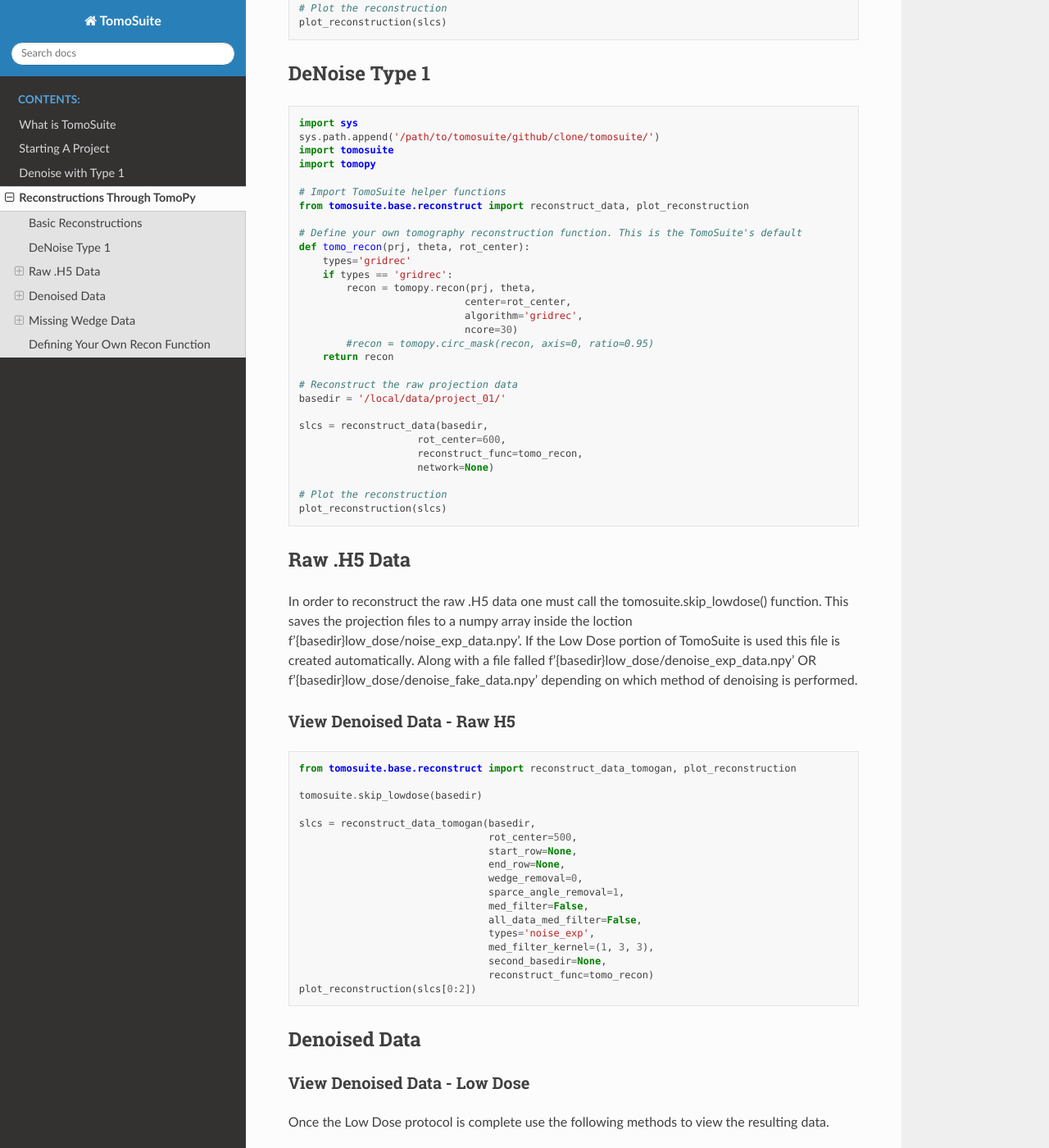
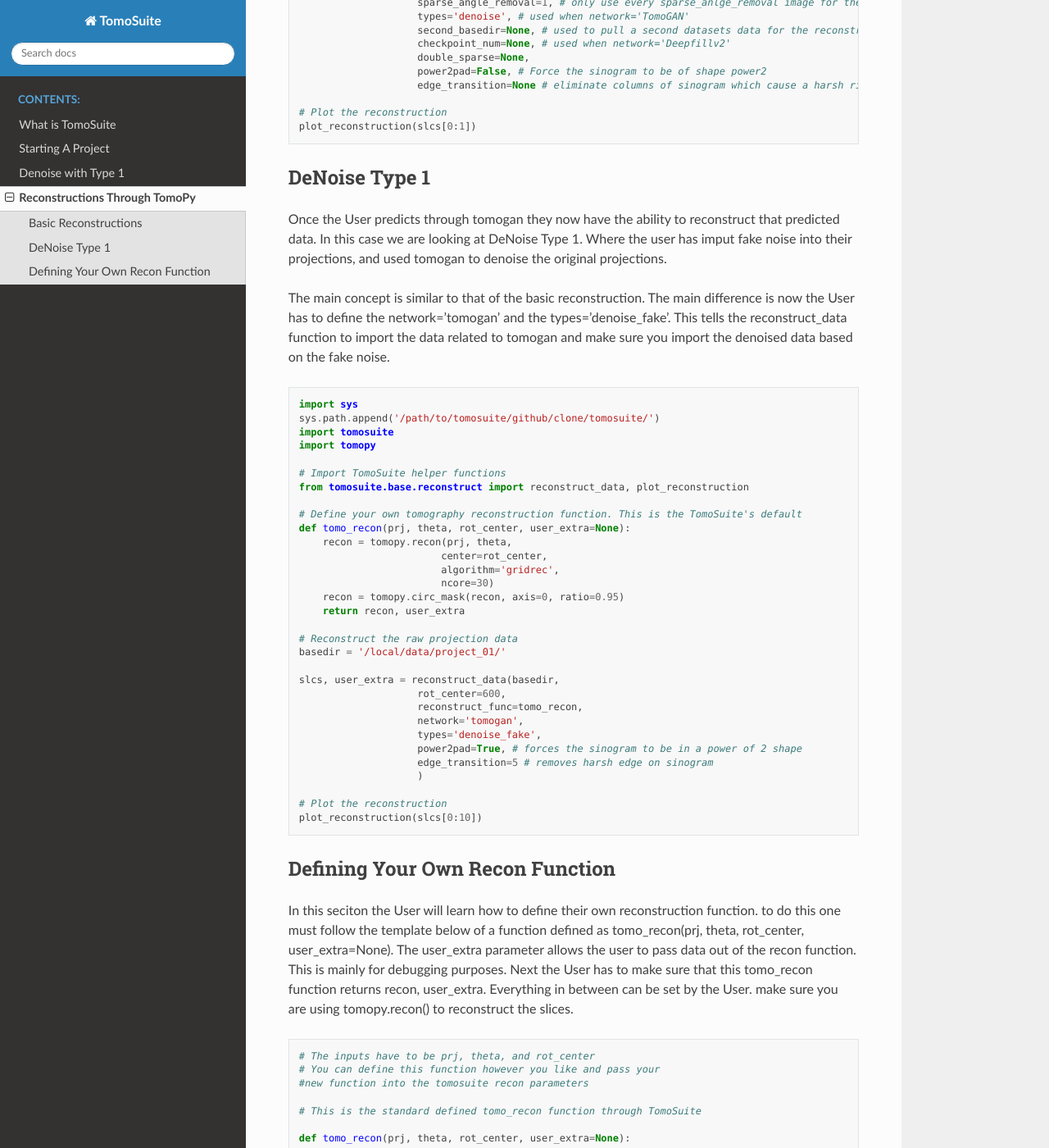
Before and after one commit to WilliamJudge94/tomosuitepy, a Sphinx documentation site: the page built from docs/00_reconstructions.rst, in a window 1280 px wide and 1400 px high, scrolled down 865 px. Shown: the whole window at 82% size. Built offline with Sphinx 7.4.7 and the Read the Docs theme 2.0.0, drawn with Linux system fonts in a browser that asks for light colours; some of the changed text lies outside the part shown.

Commit message:
Fixing DenoiseT1 in docs

```diff
--- a/docs/00_reconstructions.rst
+++ b/docs/00_reconstructions.rst
@@ -8,6 +8,8 @@ Reconstructions Through TomoPy
 
 Basic Reconstructions
 =====================
+
+This section will show a User how to use the raw hdf5 projections to reconstruct a CT scan. The basics are to import the correct modules, define a reconstruction function, and pass that function to the reconstruct_data function which handels everything else. The reconstruct_data function is a wrapper which has the ability to pull data from many different directories. Most use cases will be explained somewhere on this page.
 
 .. code:: python
 
@@ -20,20 +22,17 @@ Basic Reconstructions
     from tomosuite.base.reconstruct import reconstruct_data, plot_reconstruction
 
     # Define your own tomography reconstruction function. This is the TomoSuite's default
-    def tomo_recon(prj, theta, rot_center):
-        types='gridrec'
-        if types == 'gridrec':
-            recon = tomopy.recon(prj, theta,
-                                center=rot_center,
-                                algorithm='gridrec',
-                                ncore=30)
-            #recon = tomopy.circ_mask(recon, axis=0, ratio=0.95)
-        return recon
+    def tomo_recon(prj, theta, rot_center, user_extra=None):
+        recon = tomopy.recon(prj, theta,
+                            center=rot_center,
+                            algorithm='gridrec',
+                            ncore=30)
+        return recon, user_extra
 
     # Reconstruct the raw projection data
     basedir = '/local/data/project_01/'
 
-    slcs = reconstruct_data(basedir,
+    slcs, user_extra = reconstruct_data(basedir,
                         rot_center,
                         start_row=None, # If the User doesnt want to reconstruct all rows
                         end_row=None, # If the User doesnt want to reconstruct all rows
@@ -47,14 +46,20 @@ Basic Reconstructions
                         types='denoise', # used when network='TomoGAN'
                         second_basedir=None, # used to pull a second datasets data for the reconstruction
                         checkpoint_num=None, # used when network='Deepfillv2'
-                        double_sparse=None)
+                        double_sparse=None,
+                        power2pad=False, # Force the sinogram to be of shape power2
+                        edge_transition=None # eliminate columns of sinogram which cause a harsh ring effect in the recon)
 
     # Plot the reconstruction
-    plot_reconstruction(slcs)
+    plot_reconstruction(slcs[0:1])
 
 
 DeNoise Type 1
 ==============
+
+Once the User predicts through tomogan they now have the ability to reconstruct that predicted data. In this case we are looking at DeNoise Type 1. Where the user has imput fake noise into their projections, and used tomogan to denoise the original projections.
+
+The main concept is similar to that of the basic reconstruction. The main difference is now the User has to define the network='tomogan' and the types='denoise_fake'. This tells the reconstruct_data function to import the data related to tomogan and make sure you import the denoised data based on the fake noise.
 
 .. code:: python
 
@@ -67,111 +72,36 @@ DeNoise Type 1
     from tomosuite.base.reconstruct import reconstruct_data, plot_reconstruction
 
     # Define your own tomography reconstruction function. This is the TomoSuite's default
-    def tomo_recon(prj, theta, rot_center):
-        types='gridrec'
-        if types == 'gridrec':
-            recon = tomopy.recon(prj, theta,
-                                center=rot_center,
-                                algorithm='gridrec',
-                                ncore=30)
-            #recon = tomopy.circ_mask(recon, axis=0, ratio=0.95)
-        return recon
+    def tomo_recon(prj, theta, rot_center, user_extra=None):
+        recon = tomopy.recon(prj, theta,
+                            center=rot_center,
+                            algorithm='gridrec',
+                            ncore=30)
+        recon = tomopy.circ_mask(recon, axis=0, ratio=0.95)
+        return recon, user_extra
 
     # Reconstruct the raw projection data
     basedir = '/local/data/project_01/'
 
-    slcs = reconstruct_data(basedir,
+    slcs, user_extra = reconstruct_data(basedir,
                         rot_center=600,
                         reconstruct_func=tomo_recon,
-                        network=None)
+                        network='tomogan',
+                        types='denoise_fake',
+                        power2pad=True, # forces the sinogram to be in a power of 2 shape
+                        edge_transition=5 # removes harsh edge on sinogram
+                        )
 
     # Plot the reconstruction
-    plot_reconstruction(slcs)
+    plot_reconstruction(slcs[0:10])
 
 
-Raw .H5 Data
-============
-
-In order to reconstruct the raw .H5 data one must call the tomosuite.skip_lowdose() function. This saves the projection files to a numpy array inside the loction f'{basedir}low_dose/noise_exp_data.npy'. If the Low Dose portion of TomoSuite is used this file is created automatically. Along with a file falled f'{basedir}low_dose/denoise_exp_data.npy' OR f'{basedir}low_dose/denoise_fake_data.npy' depending on which method of denoising is performed.
-
-View Denoised Data - Raw H5
----------------------------
-
-
-.. code:: python
-
-
-    from tomosuite.base.reconstruct import reconstruct_data_tomogan, plot_reconstruction
-
-    tomosuite.skip_lowdose(basedir)
-
-    slcs = reconstruct_data_tomogan(basedir,
-                                    rot_center=500,
-                                    start_row=None,
-                                    end_row=None,
-                                    wedge_removal=0,
-                                    sparce_angle_removal=1,
-                                    med_filter=False,
-                                    all_data_med_filter=False,
-                                    types='noise_exp',
-                                    med_filter_kernel=(1, 3, 3),
-                                    second_basedir=None,
-                                    reconstruct_func=tomo_recon)
-    plot_reconstruction(slcs[0:2])
-
-
-Denoised Data
-=============
-
-View Denoised Data - Low Dose
------------------------------
-
-Once the Low Dose protocol is complete use the following methods to view the resulting data.
-
-.. code:: python
-
-
-    from tomosuite.base.reconstruct import reconstruct_data_tomogan, plot_reconstruction
-
-
-    # Original
-    slc = reconstruct_data_tomogan(basedir,
-                                    rot_center=624,
-                                    types='noise_exp')
-    plot_reconstruction(slc[0:2])
-
-    # Denoised
-    slc = reconstruct_data_tomogan(basedir,
-                                    types='denoise_exp')
-    plot_reconstruction(slc[0:2])
-
-
-Missing Wedge Data
-==================
-
-
-View Simulated Wedge Artifact
------------------------------
-
-After calling the 'fake_missing_wedge()' function for the DeWedge artifacting protocol, one might like to view the reconstruction of these projections.
-
-
-View Inpainted Sinogram Missing Wedge Data
-------------------------------------------
-
-
-.. code:: python
-
-
-    from tomosuite.base.reconstruct import reconstruct_data_deepfillv2, plot_reconstruction
-
-
-    slc = reconstruct_data_deepfillv2(basedir, load_epoch, rot_center=383)
-    plot_reconstruction(slc[0:10], clim=(0, 1))
 
 
 Defining Your Own Recon Function
 ================================
+
+In this seciton the User will learn how to define their own reconstruction function. to do this one must follow the template below of a function defined as tomo_recon(prj, theta, rot_center, user_extra=None). The user_extra parameter allows the user to pass data out of the recon function. This is mainly for debugging purposes. Next the User has to make sure that this tomo_recon function returns recon, user_extra. Everything in between can be set by the User. make sure you are using tomopy.recon() to reconstruct the slices.
 
 
 .. code:: python
@@ -182,19 +112,22 @@ Defining Your Own Recon Function
 
     # This is the standard defined tomo_recon function through TomoSuite
 
-    def tomo_recon(prj, theta, rot_center):
+    def tomo_recon(prj, theta, rot_center, user_extra=None):
 
-        types='gridrec'
+        recon_type='gridrec'
 
+        # Add preprocessing steps here
         #prj = tomopy.remove_stripe_ti(prj, 2)
-        if types == 'gridrec':
+
+
+        if recon_type == 'gridrec':
             recon = tomopy.recon(prj, theta,
                                 center=rot_center,
                                 algorithm='gridrec',
                                 ncore=16)
             recon = tomopy.circ_mask(recon, axis=0, ratio=0.95)
 
-        elif types == 'gridrec_parzen':
+        elif recon_type == 'gridrec_parzen':
             recon = tomopy.recon(prj, theta,
                                 center=rot_center,
                                 algorithm='gridrec',
@@ -202,7 +135,7 @@ Defining Your Own Recon Function
                                 filter_name='parzen')
             recon = tomopy.circ_mask(recon, axis=0, ratio=0.95)
 
-        elif types == 'sirt':
+        elif recon_type == 'sirt':
             extra_options ={'MinConstraint':0}
             options = {'proj_type':'cuda', 'method':'SIRT_CUDA',
                         'num_iter':200, 'extra_options': extra_options}
@@ -214,15 +147,17 @@ Defining Your Own Recon Function
         #Remove ring artifacts, this comes with a slight resolution cost
         #recon = tomopy.remove_ring(recon, center_x=None, center_y=None, thresh=300.0)
 
-        return recon
+        return recon, user_extra
 
 
     from tomosuite.base.reconstruct import reconstruct_data_deepfillv2, plot_reconstruction
 
 
-    slc = reconstruct_data_deepfillv2(basedir,
-                                    load_epoch,
-                                    rot_center=383,
-                                    reconstruct_func=tomo_recon)
+    slcs, user_extra = reconstruct_data(basedir,
+                        rot_center=600,
+                        reconstruct_func=tomo_recon,
+                        network='tomogan',
+                        types='denoise_fake', # or denoise_exp
+                        )
 
     plot_reconstruction(slc[0:10], clim=(0, 1))
```
